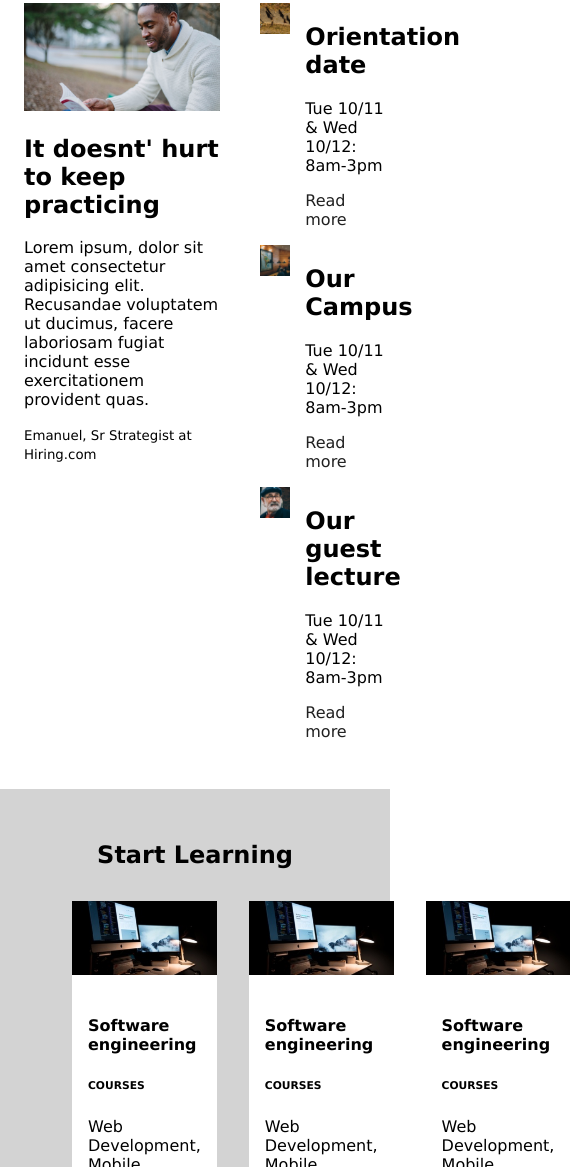
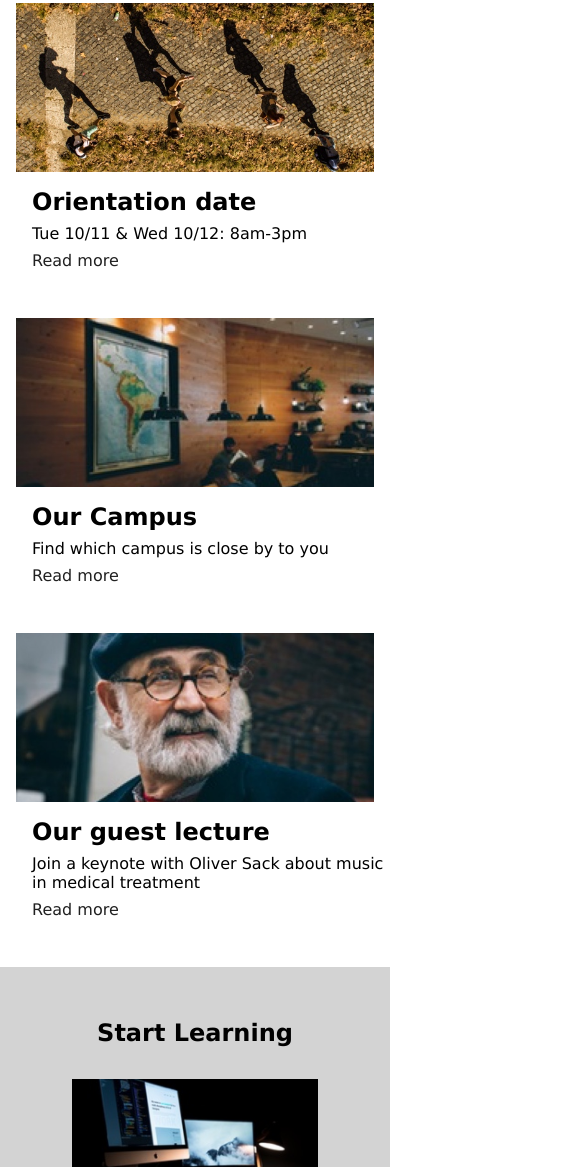
Before and after one commit to thomasPendleton/ccColmarAcademy, a plain HTML site: page index.html in a window 390 px wide. Shown: the part 833-2000 px from the top of the page, 570 px wide, since content can reach past the window. Drawn offline with Linux system fonts and the light colour scheme.

Commit message:
media query added

```diff
--- a/index.html
+++ b/index.html
@@ -63,7 +63,8 @@
       <div class="activities">
         <article class="activity">
           <div class="activities-image-container">
-            <img src="./images/information-orientation.jpg" alt="" />
+            <img class="mobile" src="./images/information-orientation-mobile.jpg" alt="">
+            <img class="desktop" src="./images/information-orientation.jpg" alt="" />
           </div>
           <div class="activity-details">
             <h2>Orientation date</h2>
@@ -73,21 +74,23 @@
         </article>
         <article class="activity">
           <div class="activities-image-container">
-            <img src="./images/information-campus.jpg" alt="" />
+            <img class="mobile" src="./images/information-campus-mobile.jpg" alt="">
+            <img class="desktop" src="./images/information-campus.jpg" alt="" />
           </div>
           <div class="activity-details">
             <h2>Our Campus</h2>
-            <p>Tue 10/11 & Wed 10/12: 8am-3pm</p>
+            <p>Find which campus is close by to you</p>
             <a href="">Read more</a>
           </div>
         </article>
         <article class="activity">
           <div class="activities-image-container">
-            <img src="./images/information-guest-lecture.jpg" alt="" />
+            <img class="mobile" src="./images/information-guest-lecture-mobile.jpg" alt="">
+            <img class="desktop" src="./images/information-guest-lecture.jpg" alt="" />
           </div>
           <div class="activity-details">
             <h2>Our guest lecture</h2>
-            <p>Tue 10/11 & Wed 10/12: 8am-3pm</p>
+            <p>Join a keynote with Oliver Sack about music in medical treatment</p>
             <a href="">Read more</a>
           </div>
         </article>
@@ -106,41 +109,41 @@
             </div>
           </article>
           <article class="card">
-            <img src="./images/course-software.jpg" alt="" />
+            <img src="./images/course-computer-art.jpg" alt="" />
             <div class="card-info">
-              <h4>Software engineering</h4>
+              <h4>Computer art</h4>
               <h6>COURSES</h6>
               <p>Web Development, Mobile Development, iOT, APIs</p>
             </div>
           </article>
           <article class="card">
-            <img src="./images/course-software.jpg" alt="" />
+            <img src="./images/course-design.jpg" alt="" />
             <div class="card-info">
-              <h4>Software engineering</h4>
+              <h4>Design</h4>
               <h6>COURSES</h6>
               <p>Web Development, Mobile Development, iOT, APIs</p>
             </div>
           </article>
           <article class="card">
-            <img src="./images/course-software.jpg" alt="" />
+            <img src="./images/course-data.jpg" alt="" />
             <div class="card-info">
-              <h4>Software engineering</h4>
+              <h4>Data</h4>
               <h6>COURSES</h6>
               <p>Web Development, Mobile Development, iOT, APIs</p>
             </div>
           </article>
           <article class="card">
-            <img src="./images/course-software.jpg" alt="" />
+            <img src="./images/course-business.jpg" alt="" />
             <div class="card-info">
-              <h4>Software engineering</h4>
+              <h4>Business</h4>
               <h6>COURSES</h6>
               <p>Web Development, Mobile Development, iOT, APIs</p>
             </div>
           </article>
           <article class="card">
-            <img src="./images/course-software.jpg" alt="" />
+            <img src="./images/course-marketing.jpg" alt="" />
             <div class="card-info">
-              <h4>Software engineering</h4>
+              <h4>Marketing</h4>
               <h6>COURSES</h6>
               <p>Web Development, Mobile Development, iOT, APIs</p>
             </div>
@@ -148,5 +151,14 @@
         </div>
       </div>
     </section>
+    <section class="thesis">
+
+    </section>
+
+
+
+    <footer>
+
+    </footer>
   </body>
 </html>
--- a/style.css
+++ b/style.css
@@ -137,8 +137,17 @@ header {
   height: auto;
 }
 .activity-details {
+  display: flex;
+  flex-direction: column;
+  justify-content: center;
   width: 65%;
   margin-left: 15px;
+}
+.activity-details h2 {
+  margin: 0;
+}
+.activity-details p {
+  margin: 8px 0;
 }
 
 /* --------------Start learning-------------- */
@@ -169,7 +178,9 @@ header {
 .card-info {
   padding: 16px;
 }
-
+.mobile {
+  display: none;
+}
 @media screen and (max-width: 600px) {
   header {
     display: none;
@@ -194,4 +205,36 @@ header {
     text-align: center;
     width: 100%;
   }
+  .overview-container {
+    display: none;
+  }
+  .keep-practicing {
+    margin: 16px;
+  }
+
+  .activities {
+    width: 100%;
+  }
+  .activity {
+    margin: 16px auto;
+    flex-direction: column;
+  }
+  .activities-image-container {
+   width: 100%;
+  }
+  .activity-details{
+    width: 100%;
+    margin: 16px;
+  }
+
+.desktop{
+    display: none;
 }
+.mobile{
+    display: block;
+
+}
+  .courses {
+    grid-template-columns: 1fr;
+  }
+}
```
